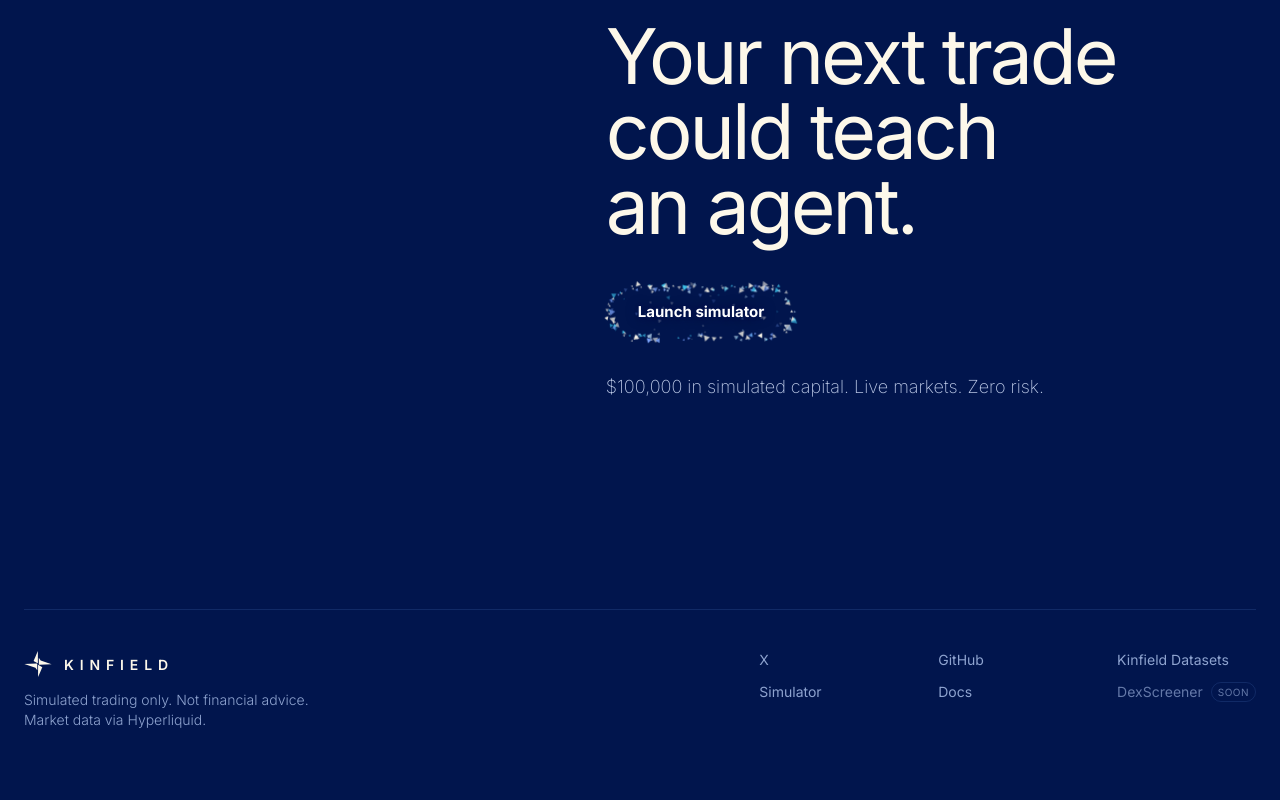
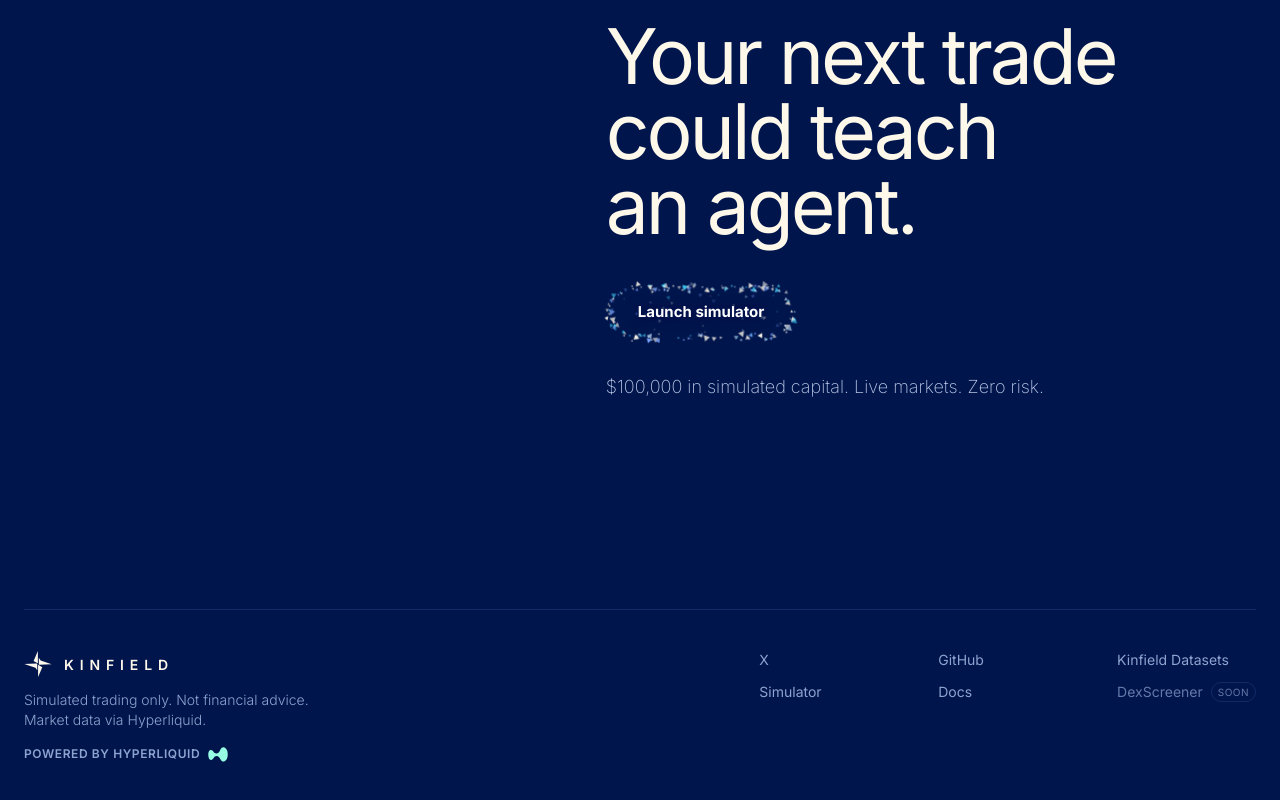
Before and after one commit to KinfieldLabs/KINFIELD, a Next.js app: page / in a window 1280 px wide. Shown: the part 4864-5664 px from the top of the page. Before the commit the page ends 5634 px from the top, so only its background shows below. Built offline with nearby package versions, Linux system fonts and the light colour scheme.

Commit message:
Add the Hyperliquid mark to the footer

```diff
--- a/src/app/page.tsx
+++ b/src/app/page.tsx
@@ -300,6 +300,15 @@ export default function Home() {
               <p className="max-w-xs text-sm font-light text-muted">
                 Simulated trading only. Not financial advice. Market data via Hyperliquid.
               </p>
+              <a
+                href="https://hyperliquid.xyz"
+                target="_blank"
+                rel="noopener noreferrer"
+                className="group mt-1 inline-flex w-fit items-center gap-2 text-xs font-semibold uppercase tracking-wider text-muted transition-colors duration-300 hover:text-cream"
+              >
+                Powered by Hyperliquid
+                <HyperliquidMark className="h-[15px] w-auto text-[#97fce4] transition-transform duration-500 ease-[var(--ease-out)] group-hover:scale-110" />
+              </a>
             </div>
             <nav aria-label="Footer" className="grid grid-cols-2 gap-x-10 gap-y-3 sm:grid-cols-3">
               {FOOTER_LINKS.map((l) =>
```
